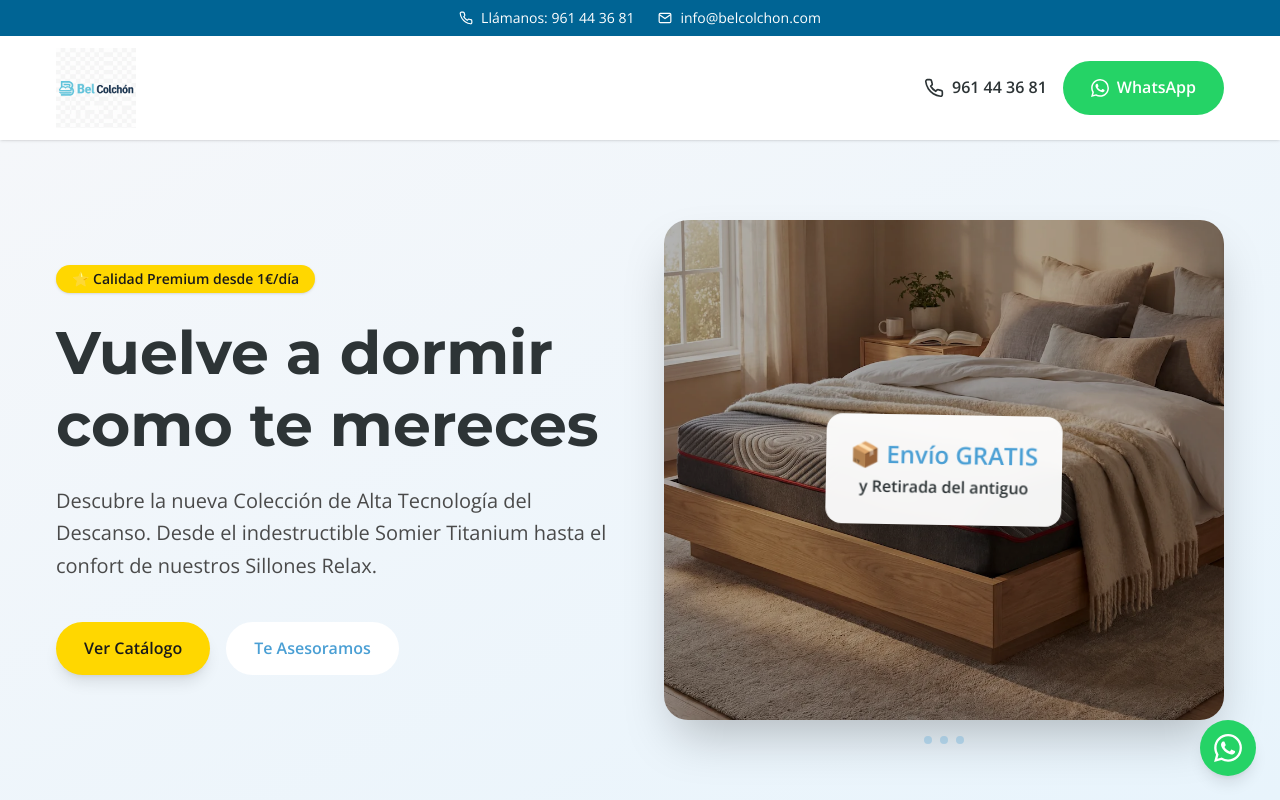
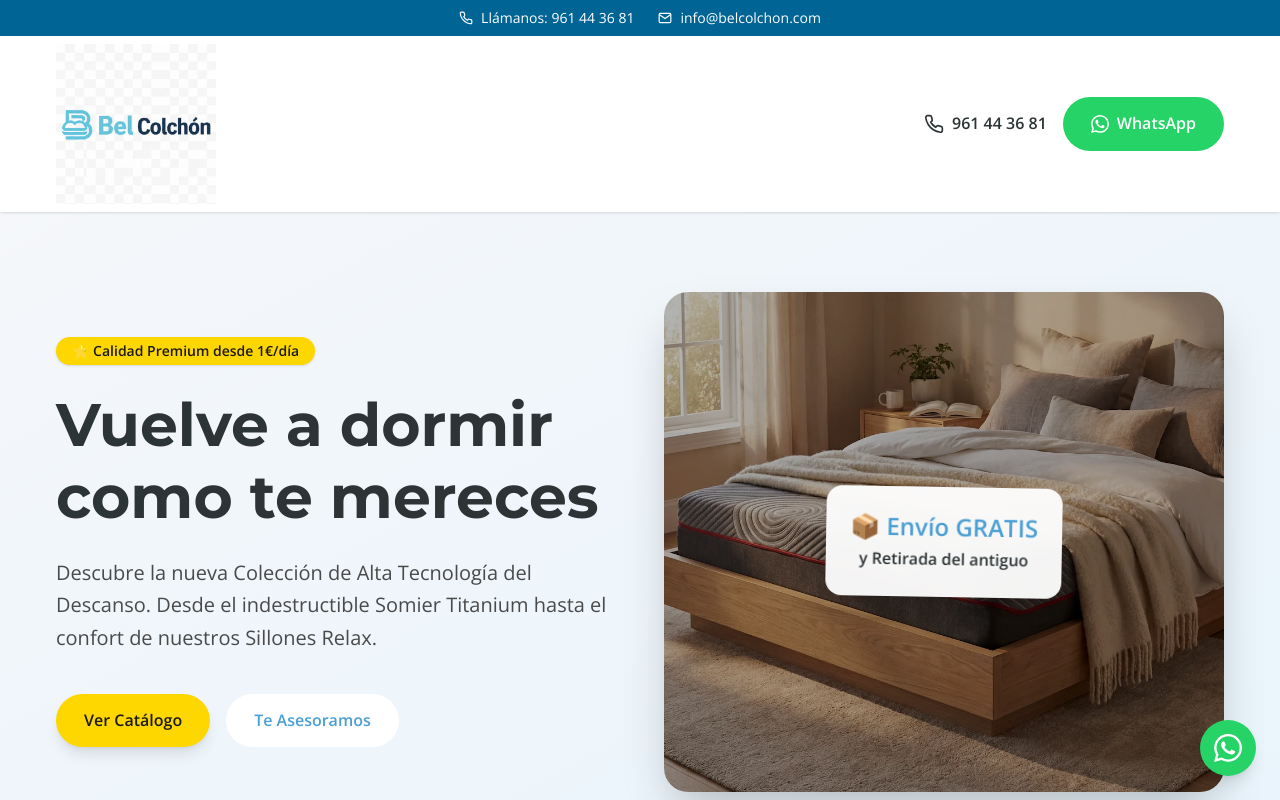
Before and after one commit to nordinrais/belcolchon-web, a Next.js app: page / in a window 1280 px wide. Shown: the top 800 px of the page. Built offline with nearby package versions, Linux system fonts and the light colour scheme.

Commit message:
Dramatically increase logo size and adjust navbar padding

```diff
--- a/src/components/layout/Navbar.tsx
+++ b/src/components/layout/Navbar.tsx
@@ -27,15 +27,15 @@ export default function Navbar() {
             </div>
 
             {/* Main Header */}
-            <div className="py-3">
+            <div className="py-1 md:py-2">
                 <div className="container flex items-center justify-between">
                     <Link href="/" className="block">
                         <Image
                             src="/images/logo-belcolchon-nuevo.png"
                             alt="Bel Colchón"
-                            width={220}
-                            height={80}
-                            className="h-16 md:h-20 w-auto"
+                            width={300}
+                            height={120}
+                            className="h-24 md:h-32 lg:h-40 w-auto object-contain"
                             priority
                         />
                     </Link>
```
